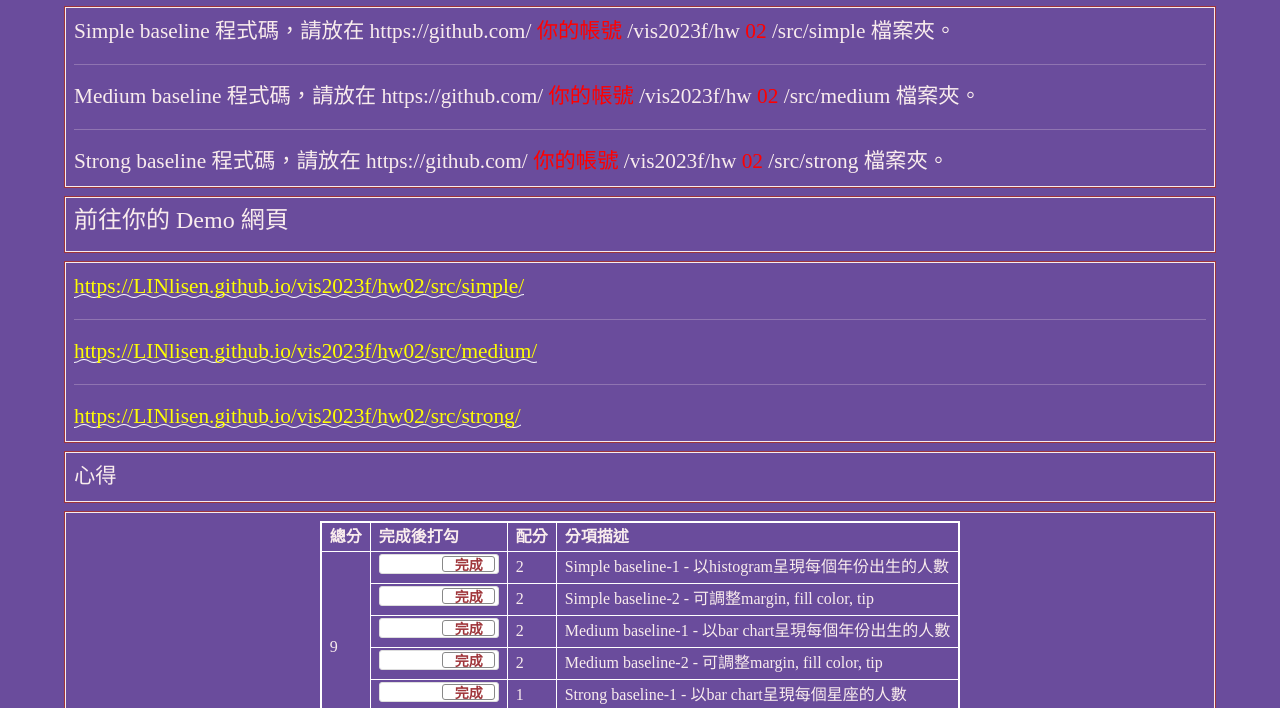
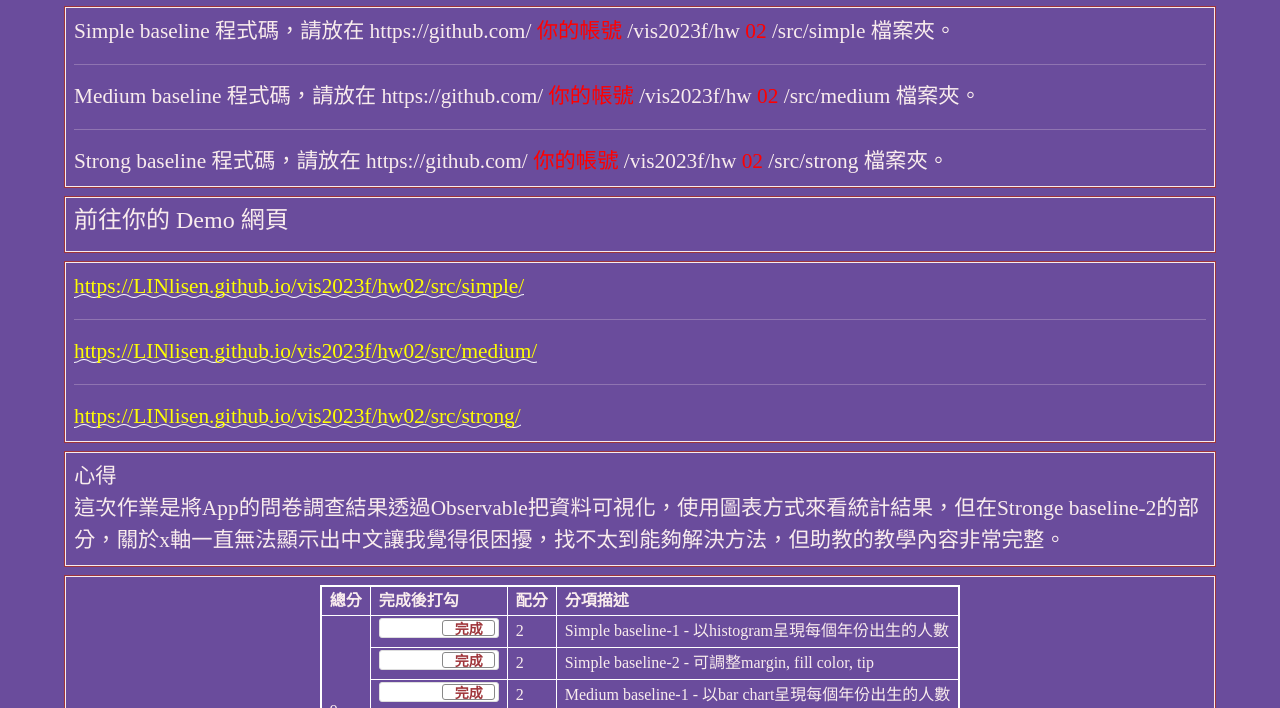
Before and after one commit to LINlisen/vis2023f, a plain HTML site: page hw02/index.html in a window 1280 px wide. Shown: the part 86-794 px from the top of the page. Drawn offline with nearby package versions, Linux system fonts and the light colour scheme.

Commit message:
Update index.html

```diff
--- a/hw02/index.html
+++ b/hw02/index.html
@@ -229,7 +229,7 @@
   <div class="row hw12">
     <div class="col-md-12 twenty">
       心得<br>
-
+      這次作業是將App的問卷調查結果透過Observable把資料可視化，使用圖表方式來看統計結果，但在Stronge baseline-2的部分，關於x軸一直無法顯示出中文讓我覺得很困擾，找不太到能夠解決方法，但助教的教學內容非常完整。
     </div>
   </div>
 
```
